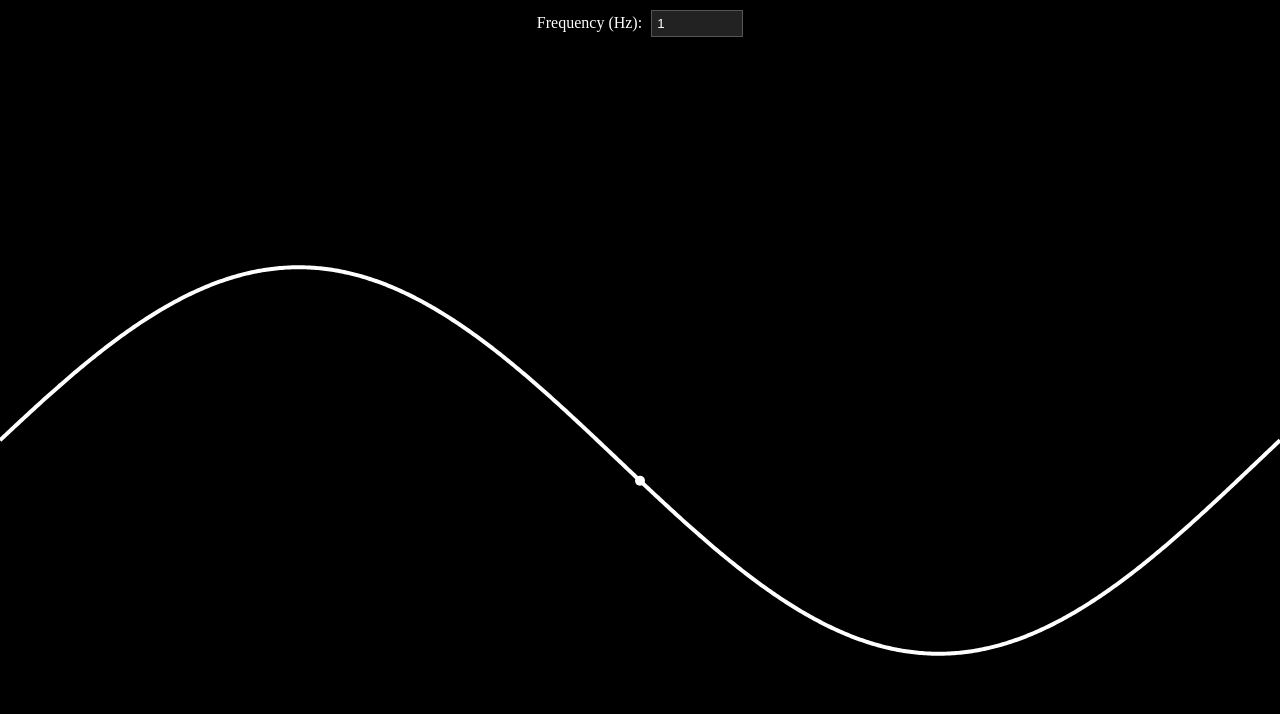
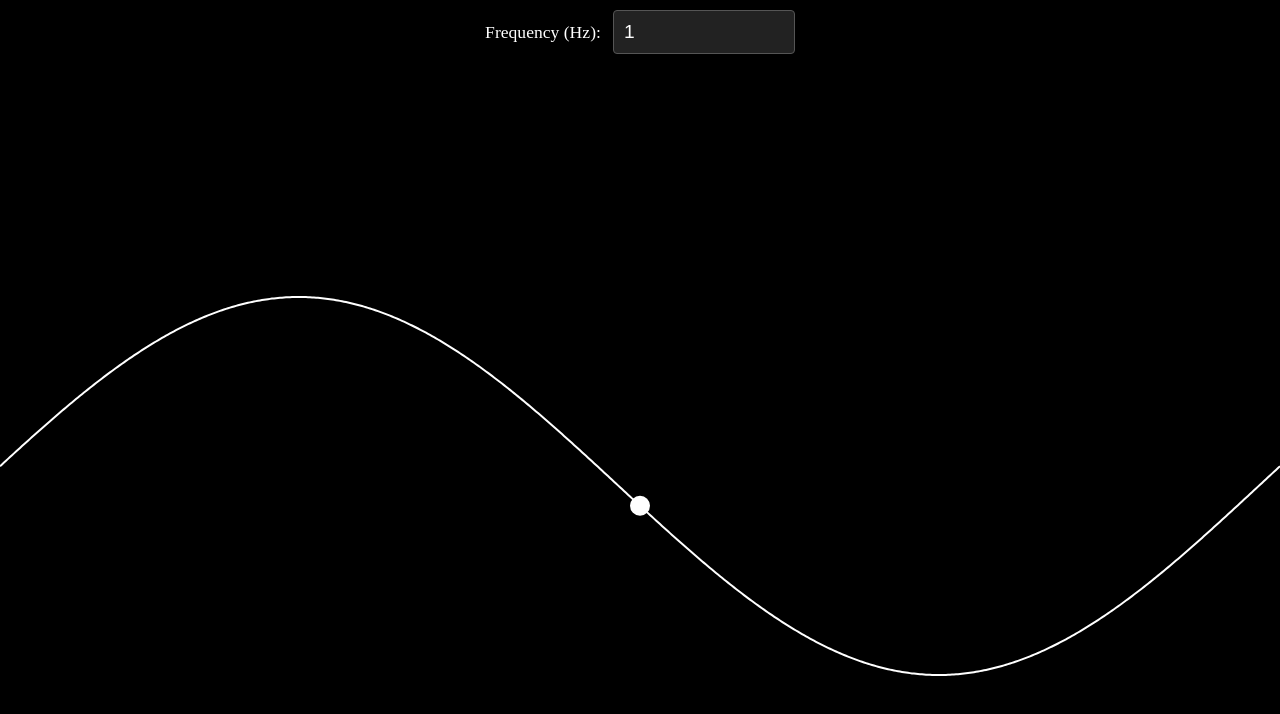
Before and after one commit to madjens/waveform-website, a plain HTML site: page index.html in a window 1280 px wide. Drawn offline with Linux system fonts and the light colour scheme.

Commit message:
Update index.html

```diff
--- a/index.html
+++ b/index.html
@@ -5,18 +5,34 @@
   <title>Waveform Visualizer</title>
   <style>
     /* Full-page black background, white text */
-    body { margin:0; background:#000; color:#fff; display:flex; flex-direction:column; align-items:center; }
-    #controls { margin:10px; }
-    canvas { display:block; }
-    /* Style the input */
+    body {
+      margin: 0;
+      background: #000;
+      color: #fff;
+      display: flex;
+      flex-direction: column;
+      align-items: center;
+    }
+    #controls {
+      margin: 10px;
+    }
+    canvas {
+      display: block;
+    }
+    /* Style the input: twice as wide and a bit taller */
     input[type=number] {
-      background:#222;
-      color:#fff;
-      border:1px solid #555;
-      padding:5px;
-      width:80px;
+      background: #222;
+      color: #fff;
+      border: 1px solid #555;
+      padding: 10px;
+      width: 160px;      /* was 80px */
+      font-size: 1.2rem; /* larger text */
+      border-radius: 4px;
     }
-    label { margin-right:5px; }
+    label {
+      margin-right: 8px;
+      font-size: 1.1rem;
+    }
   </style>
 </head>
 <body>
@@ -33,51 +49,47 @@
 
     let width, height, centerY, freq = parseFloat(freqIn.value);
 
-    // Resize‐handler
     function resize() {
       width  = canvas.width = window.innerWidth;
-      // leave room for controls at top
       height = canvas.height = window.innerHeight - document.getElementById('controls').offsetHeight;
-      centerY = height/2 + document.getElementById('controls').offsetHeight;
+      centerY = height / 2 + document.getElementById('controls').offsetHeight;
     }
     window.addEventListener('resize', resize);
     resize();
 
-    // Update frequency when user changes input
     freqIn.addEventListener('input', () => {
       const v = parseFloat(freqIn.value);
       freq = isNaN(v) ? 1 : v;
     });
 
     let startTime = null;
-    const amplitude = height/4;            // wave height
-    const k = 2*Math.PI/width;             // one wavelength = canvas width
+    const amplitude = () => (height / 4);
+    const k = () => (2 * Math.PI / width);
 
     function draw(ts) {
       if (!startTime) startTime = ts;
-      const t = (ts - startTime)/1000;     // time in seconds
+      const t = (ts - startTime) / 1000; // seconds
 
-      // clear
       ctx.clearRect(0, 0, width, height);
 
-      // draw sine‐wave
+      // draw sine-wave
       ctx.strokeStyle = '#fff';
-      ctx.lineWidth = 4;
+      ctx.lineWidth = 2;
       ctx.beginPath();
       for (let x = 0; x <= width; x += 2) {
-        const phase = 2*Math.PI*freq*t - k*x;
-        const y = centerY + amplitude * Math.sin(phase);
-        x===0 ? ctx.moveTo(x,y) : ctx.lineTo(x,y);
+        const phase = 2 * Math.PI * freq * t - k() * x;
+        const y = centerY + amplitude() * Math.sin(phase);
+        ctx[x === 0 ? 'moveTo' : 'lineTo'](x, y);
       }
       ctx.stroke();
 
-      // draw dot at middle of screen
-      const midX   = width/2;
-      const midPh  = 2*Math.PI*freq*t - k*midX;
-      const midY   = centerY + amplitude * Math.sin(midPh);
+      // draw larger dot at center
+      const midX  = width / 2;
+      const midPh = 2 * Math.PI * freq * t - k() * midX;
+      const midY  = centerY + amplitude() * Math.sin(midPh);
       ctx.fillStyle = '#fff';
       ctx.beginPath();
-      ctx.arc(midX, midY, 5, 0, 5*Math.PI);
+      ctx.arc(midX, midY, 10, 0, 2 * Math.PI);  /* radius doubled from 5 to 10 */
       ctx.fill();
 
       requestAnimationFrame(draw);
```
